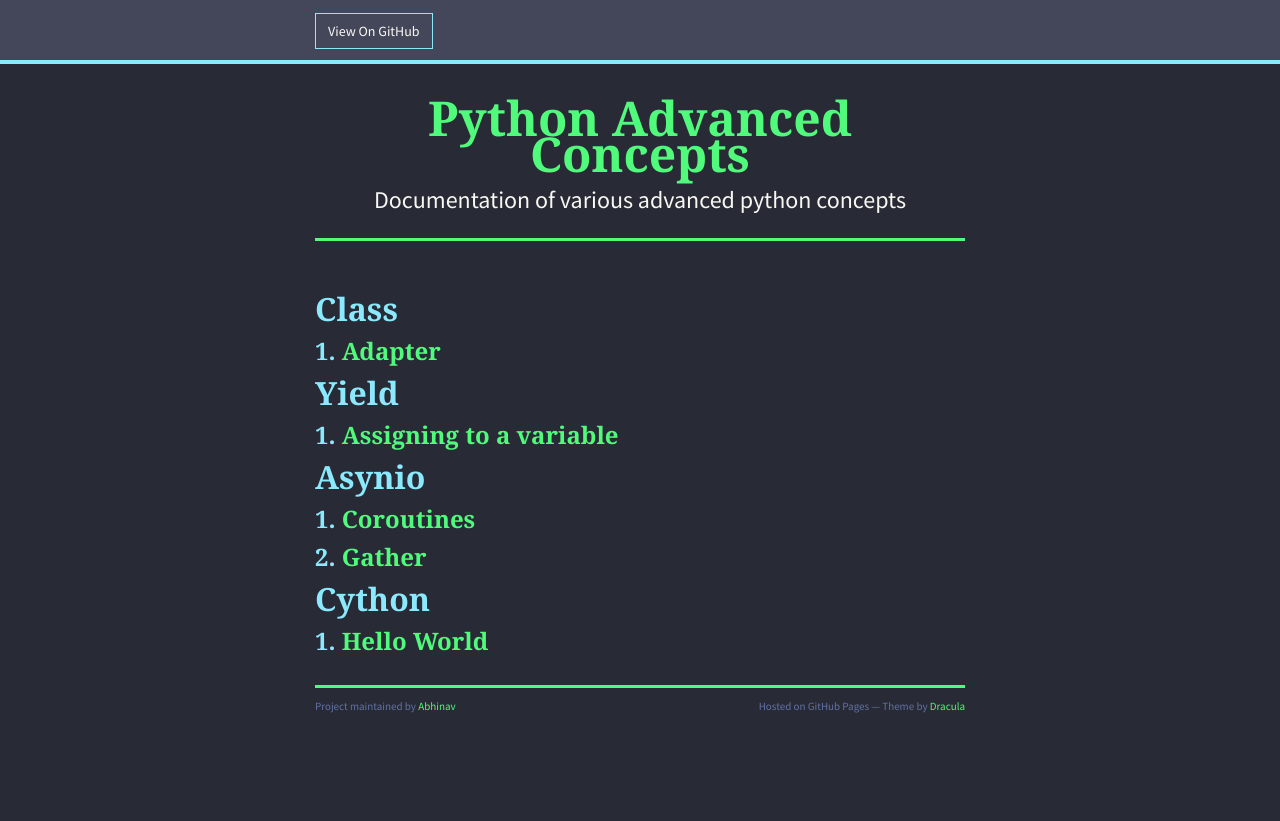
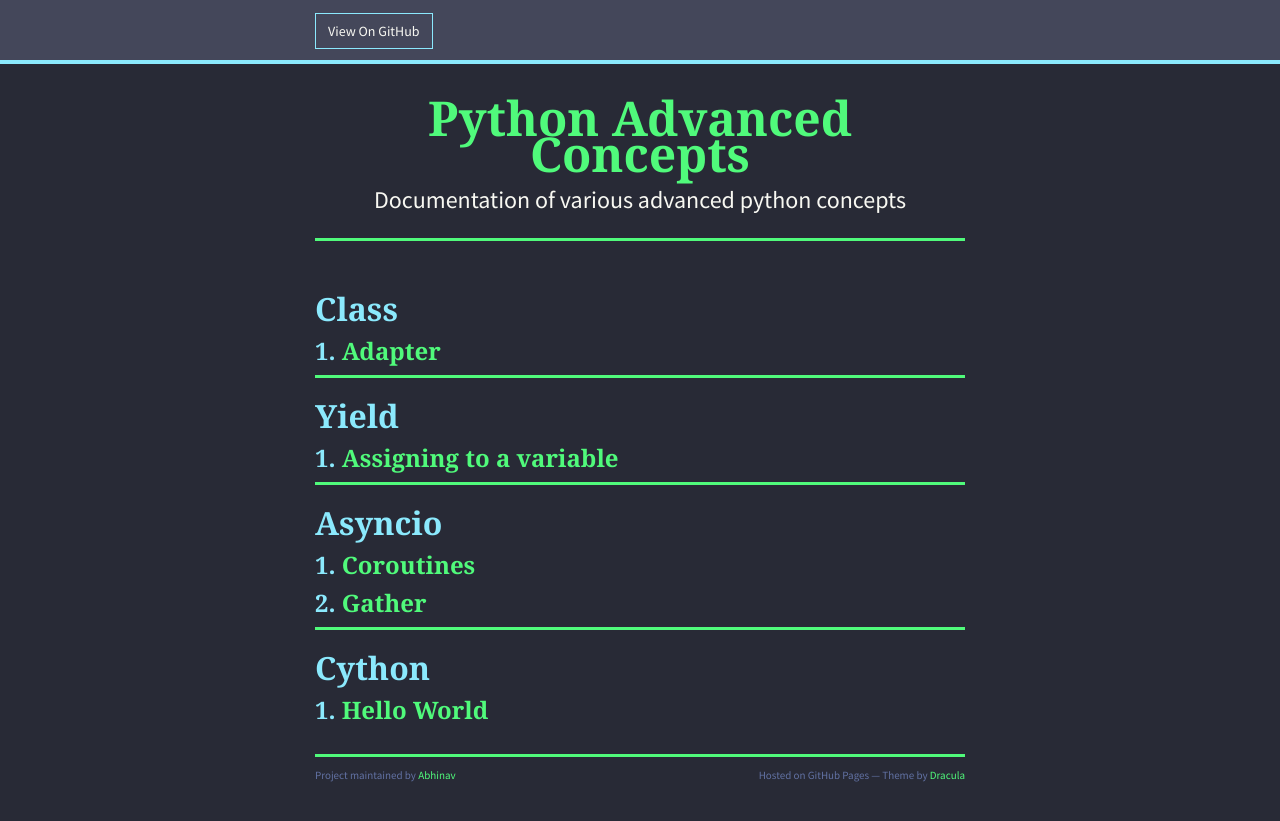
Before and after one commit to blacksmithop/PythonConcepts, a Jekyll site: the page built from index.md, in a window 1280 px wide. Shown: the top 821 px of the page. Built offline with Jekyll 4.4.1, drawn with Linux system fonts in a browser that asks for light colours; nearby versions of some CDN libraries; our own code applies the rules of GitHub Pages for plain Markdown files.

Commit message:
Add line breaks

```diff
--- a/index.md
+++ b/index.md
@@ -2,15 +2,20 @@
 
 ### 1. [Adapter](./docs/Adapter/Adapter.md)
 
+---
 ## Yield
 
 ### 1. [Assigning to a variable](./docs/Yield/Yield.md)
 
-## Asynio
+---
+
+## Asyncio
 
 ### 1. [Coroutines](./docs/Asyncio/Asyncio_Coroutines.md)
 ### 2. [Gather](./docs/Asyncio/Asyncio_Gather.md)
 
+---
+
 ## Cython
 
 ### 1. [Hello World](./docs/Cython/Hello_World.md)
```
Also changed, not shown: Readme.md.
